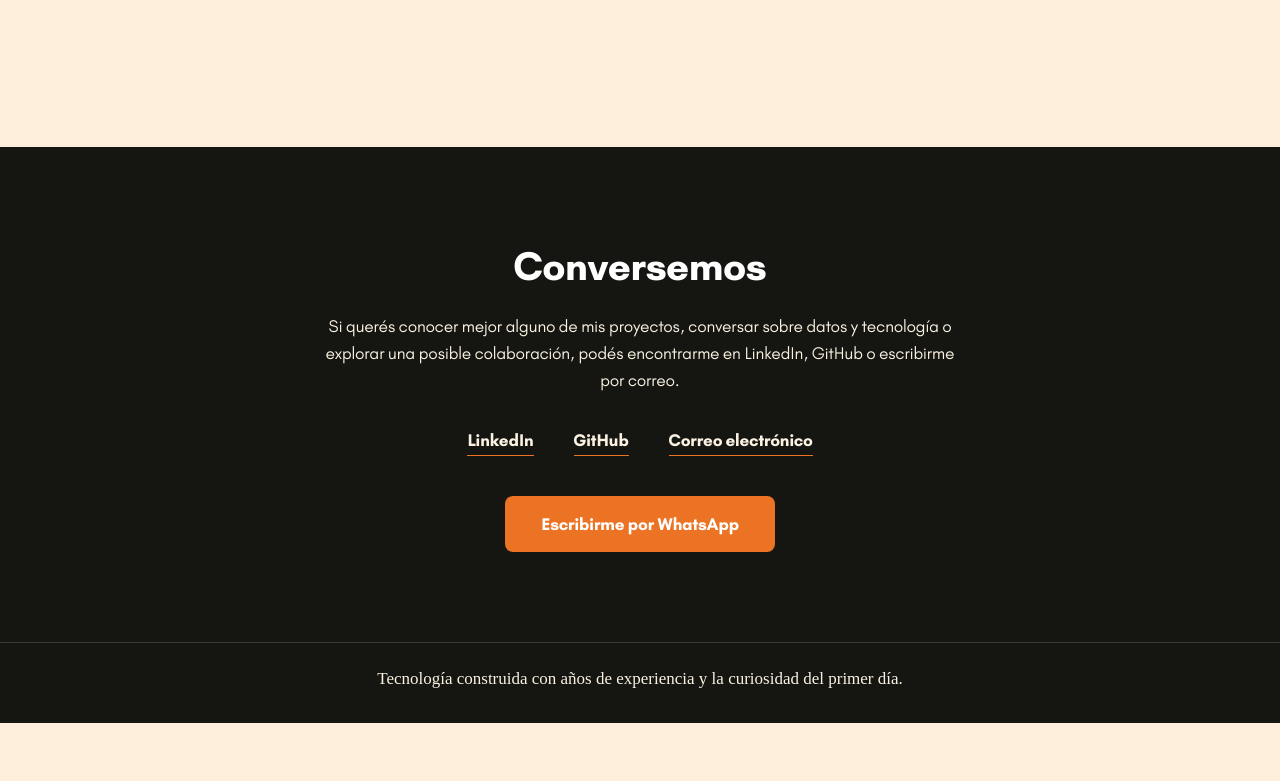
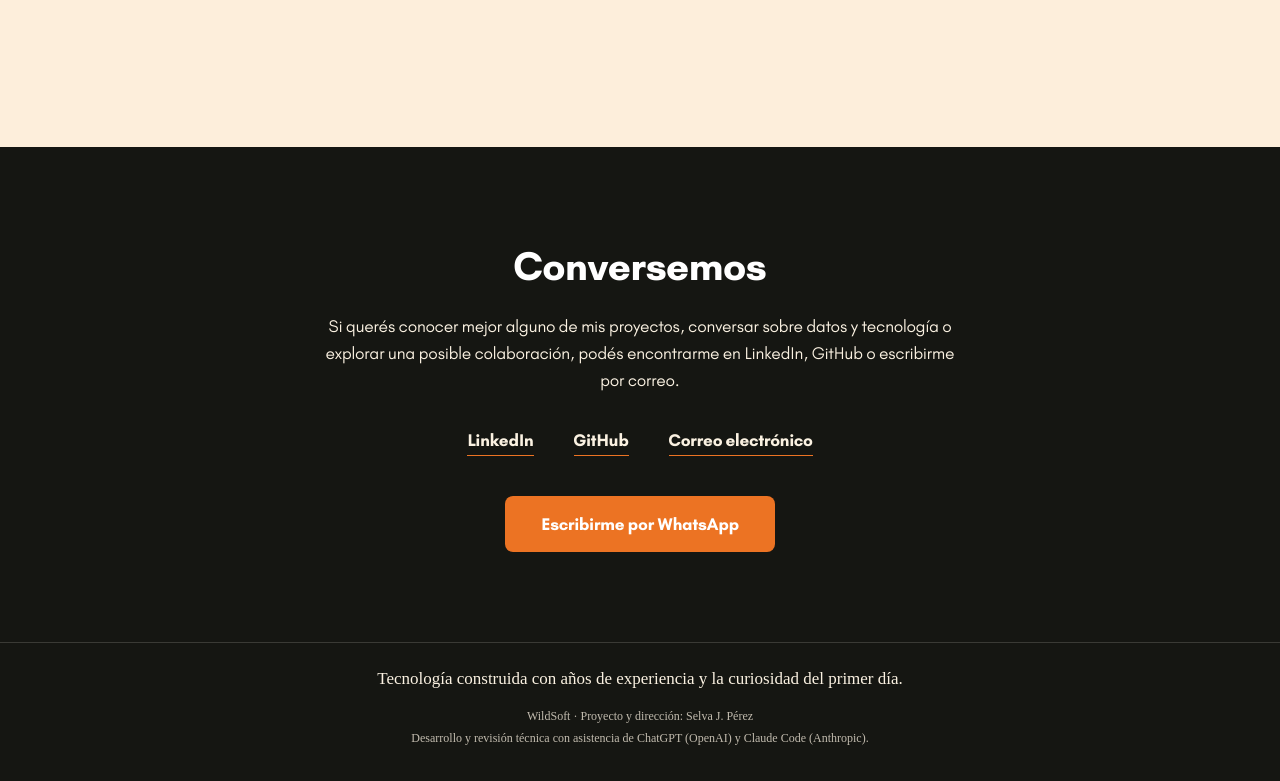
Before and after one commit to selvajperez/WildSoft, an Astro site: page / in a window 1280 px wide. Shown: the part 5128-5909 px from the top of the page. Before the commit the page ends 5851 px from the top, so only its background shows below. Built offline with nearby package versions, Linux system fonts and the light colour scheme; Astro itself is replaced by a stand-in of ours; a web font is replaced by a local one.

Commit message:
Agregar créditos de colaboración con ChatGPT y Claude Code en footer (#18)

```diff
--- a/src/components/Footer.astro
+++ b/src/components/Footer.astro
@@ -1,7 +1,11 @@
 ---
 ---
 <footer>
-  Tecnología construida con años de experiencia y la curiosidad del primer día.
+  <p class="lema">Tecnología construida con años de experiencia y la curiosidad del primer día.</p>
+  <div class="creditos" aria-label="Créditos de colaboración">
+    <span>WildSoft · Proyecto y dirección: Selva J. Pérez</span>
+    <span>Desarrollo y revisión técnica con asistencia de ChatGPT (OpenAI) y Claude Code (Anthropic).</span>
+  </div>
 </footer>
 
 <style>
@@ -15,11 +19,29 @@
     border-top: 1px solid #3a3a35;
   }
 
+  .lema{
+    margin: 0;
+  }
+
+  .creditos{
+    display: flex;
+    flex-direction: column;
+    gap: 4px;
+    margin-top: 18px;
+    font-size: 12px;
+    line-height: 1.5;
+    opacity: .75;
+  }
+
   @media (max-width: 760px){
     footer{
       padding: 22px 24px 30px;
       font-size: 15.5px;
       line-height: 1.5;
     }
+
+    .creditos{
+      font-size: 11px;
+    }
   }
 </style>
```
